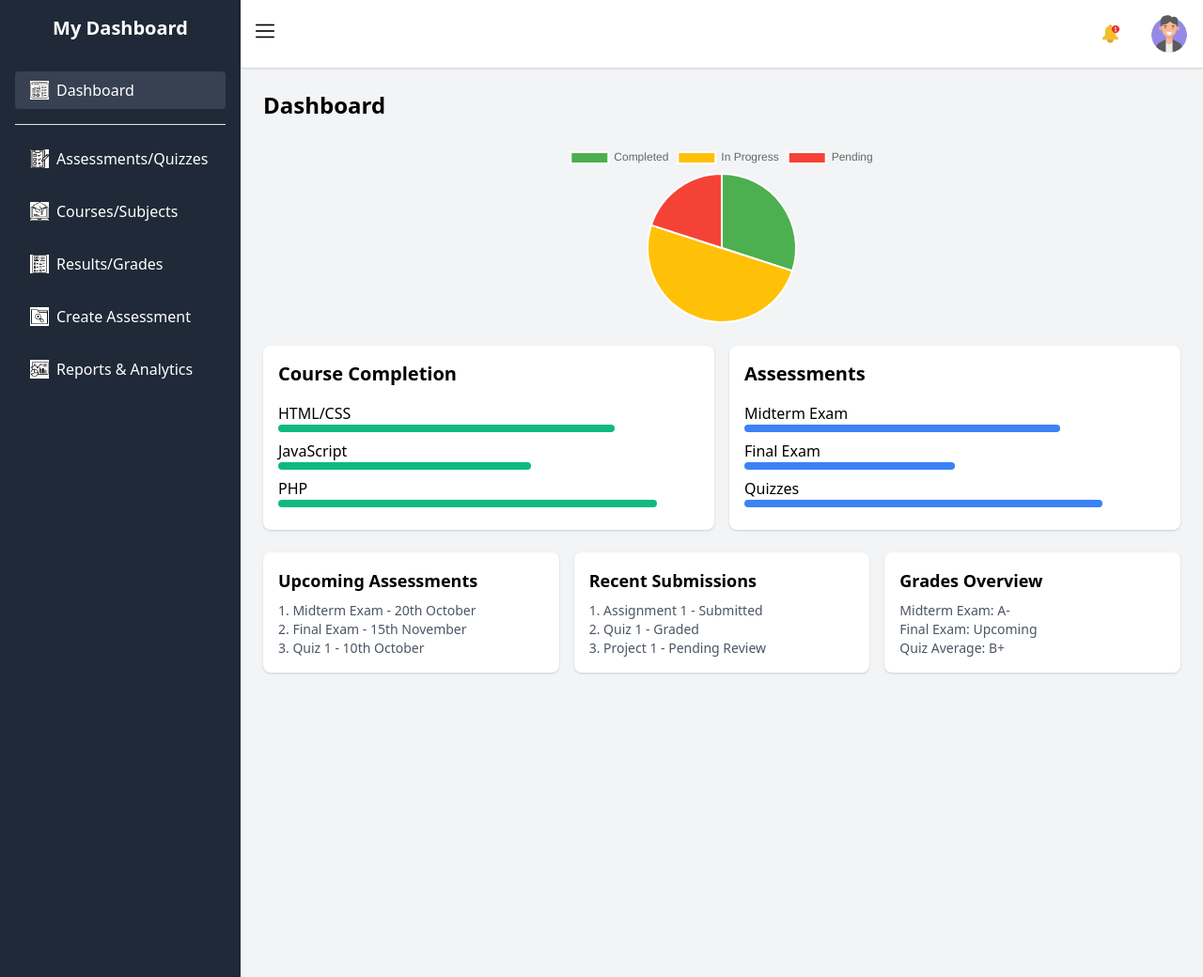
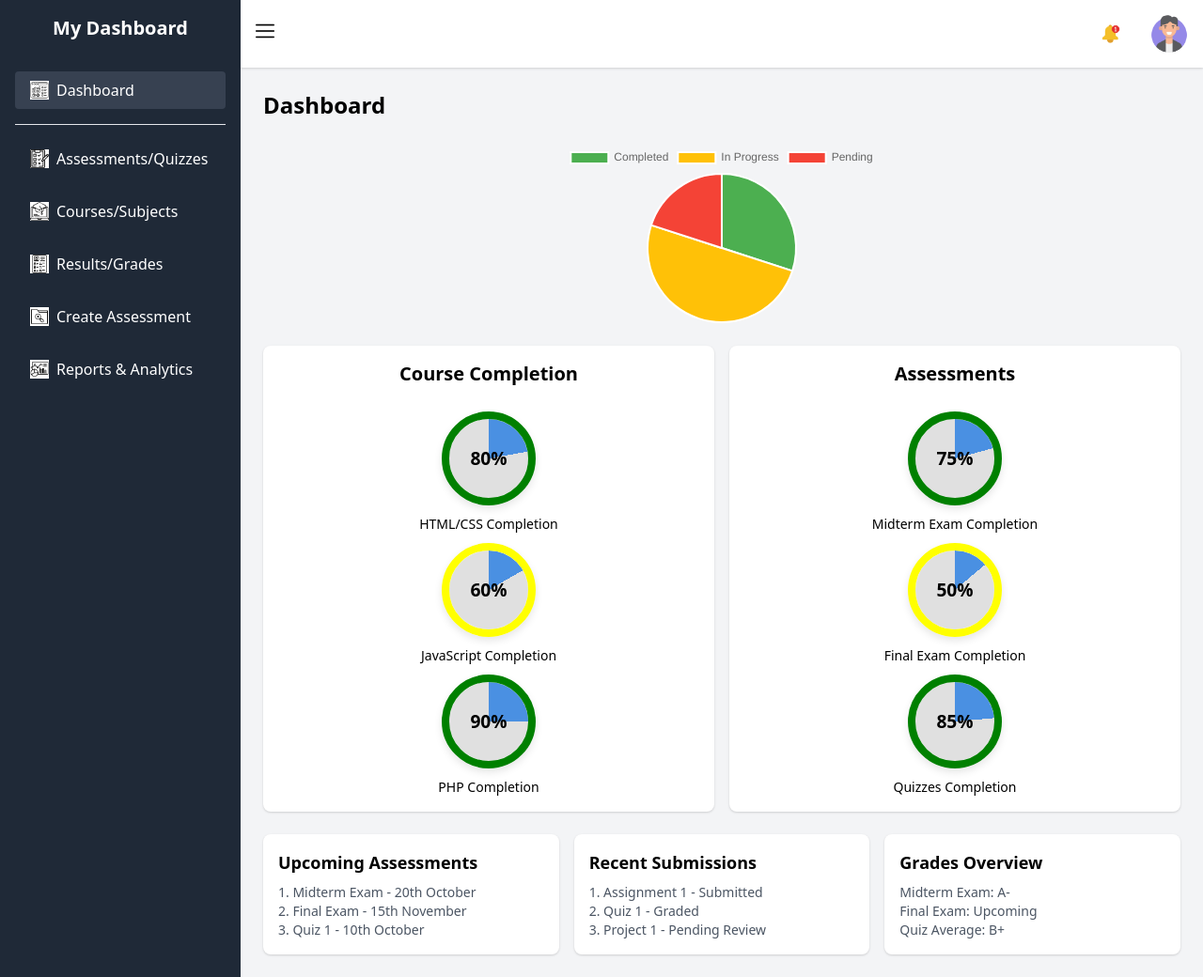
Before and after one commit to GitAddWindel/PROJECT_2025, a PHP site: page / in a window 1280 px wide. Shown: the whole page at 94% size. Run offline with PHP 8.4, Linux system fonts and the light colour scheme.

Commit message:
Update UI

```diff
--- a/public/index.php
+++ b/public/index.php
@@ -69,8 +69,88 @@
                 }
             });
         }
+
+        function loadCircleProgress() {
+
+        }
+
+        // START:: LOAD PROGRESS
+        document.addEventListener('DOMContentLoaded', () => {
+    const circles = document.querySelectorAll('.circle-progress');
+
+    circles.forEach(circle => {
+        const percentage = parseInt(circle.getAttribute('data-percentage')); // Get the percentage as an integer
+        let currentPercentage = 0; // Start at 0%
+
+        // Set the CSS variable for the conic-gradient background
+        circle.style.setProperty('--percentage', currentPercentage + 'deg'); // Initialize at 0
+
+        // Determine the border color based on final percentage
+        setCircleBorderColor(circle, percentage);
+
+        // Animate the percentage from 0 to the specified value
+        const interval = setInterval(() => {
+            if (currentPercentage < percentage) {
+                currentPercentage++;
+                circle.style.setProperty('--percentage', currentPercentage + 'deg'); // Update the gradient
+                circle.querySelector('.percentage-text').textContent = `${currentPercentage}%`; // Update text
+            } else {
+                clearInterval(interval); // Stop when we reach the target percentage
+            }
+        }, 20); // Adjust the speed of the animation here (milliseconds)
+    });
+});
+
+function setCircleBorderColor(circle, percentage) {
+    // Determine the border color based on percentage
+    if (percentage <= 40) {
+        circle.style.borderColor = 'red'; // For 0% - 40%
+    } else if (percentage <= 70) {
+        circle.style.borderColor = 'yellow'; // For 41% - 70%
+    } else {
+        circle.style.borderColor = 'green'; // For 71% - 100%
+    }
+}
+
+
     </script>
 </head>
+<style>
+   .circle-progress {
+    position: relative;
+    width: 100px;  /* Diameter of the circle */
+    height: 100px; /* Diameter of the circle */
+    border-radius: 50%; /* Make it circular */
+    border: 8px solid #4A90E2; /* Outline color and thickness */
+    background: conic-gradient(
+        #4A90E2 var(--percentage, 0%),
+        #e0e0e0 0%
+    );
+    display: flex;
+    align-items: center;
+    justify-content: center;
+    margin: 10px; /* Space around the circle */
+    box-shadow: 0 4px 8px rgba(0, 0, 0, 0.1); /* Optional shadow */
+    background-clip: padding-box; /* Ensures the background doesn't overlap the border */
+    transition: background 0.5s ease; /* Smooth transition for background */
+}
+
+.percentage-text {
+    position: absolute;
+    font-weight: bold;
+    font-size: 1.2rem; /* Adjust font size as needed */
+    color: #000; /* Color of the text */
+    border-radius: 50%; /* Round text background */
+    padding: 5px 10px; /* Padding around text */
+    transition: opacity 0.5s ease; /* Smooth transition for text opacity */
+}
+
+.circle-progress[data-percentage] {
+    --percentage: calc(var(--percentage) * 1deg); /* Set custom property based on percentage */
+}
+
+
+</style>
 <body class="bg-gray-100">
 
     <!-- Sidebar and Main Content Container -->
@@ -174,40 +254,48 @@
         <canvas id="myPieChart" class="w-full h-48"></canvas>
     </div>
 
-    <!-- Progress Bars Section -->
-    <div class="grid grid-cols-1 md:grid-cols-2 gap-4">
-        <div class="bg-white p-4 rounded-lg shadow">
-            <h2 class="text-xl font-semibold mb-4">Course Completion</h2>
-            <div class="mb-2">
-                <span>HTML/CSS</span>
-                <div class="h-2 bg-green-500 rounded" style="width: 80%;"></div>
-            </div>
-            <div class="mb-2">
-                <span>JavaScript</span>
-                <div class="h-2 bg-green-500 rounded" style="width: 60%;"></div>
-            </div>
-            <div class="mb-2">
-                <span>PHP</span>
-                <div class="h-2 bg-green-500 rounded" style="width: 90%;"></div>
-            </div>
+<!-- Progress Bars Section -->
+<div class="grid grid-cols-1 md:grid-cols-2 gap-4">
+    <div class="bg-white p-4 rounded-lg shadow flex flex-col items-center">
+        <h2 class="text-xl font-semibold mb-4">Course Completion</h2>
+        <div class="circle-progress mb-4" data-percentage="80" aria-label="HTML/CSS Completion">
+            <span class="percentage-text">0%</span>
         </div>
+        <span class="text-sm">HTML/CSS Completion</span> <!-- Added name -->
 
-        <div class="bg-white p-4 rounded-lg shadow">
-            <h2 class="text-xl font-semibold mb-4">Assessments</h2>
-            <div class="mb-2">
-                <span>Midterm Exam</span>
-                <div class="h-2 bg-blue-500 rounded" style="width: 75%;"></div>
-            </div>
-            <div class="mb-2">
-                <span>Final Exam</span>
-                <div class="h-2 bg-blue-500 rounded" style="width: 50%;"></div>
-            </div>
-            <div class="mb-2">
-                <span>Quizzes</span>
-                <div class="h-2 bg-blue-500 rounded" style="width: 85%;"></div>
-            </div>
+        <div class="circle-progress mb-4" data-percentage="60" aria-label="JavaScript Completion">
+            <span class="percentage-text">0%</span>
         </div>
+        <span class="text-sm">JavaScript Completion</span> <!-- Added name -->
+
+        <div class="circle-progress mb-4" data-percentage="90" aria-label="PHP Completion">
+            <span class="percentage-text">0%</span>
+        </div>
+        <span class="text-sm">PHP Completion</span> <!-- Added name -->
     </div>
+
+    <div class="bg-white p-4 rounded-lg shadow flex flex-col items-center">
+        <h2 class="text-xl font-semibold mb-4">Assessments</h2>
+        <div class="circle-progress mb-4" data-percentage="75" aria-label="Midterm Exam Completion">
+            <span class="percentage-text">0%</span>
+        </div>
+        <span class="text-sm">Midterm Exam Completion</span> <!-- Added name -->
+
+        <div class="circle-progress mb-4" data-percentage="50" aria-label="Final Exam Completion">
+            <span class="percentage-text">0%</span>
+        </div>
+        <span class="text-sm">Final Exam Completion</span> <!-- Added name -->
+
+        <div class="circle-progress mb-4" data-percentage="85" aria-label="Quizzes Completion">
+            <span class="percentage-text">0%</span>
+        </div>
+        <span class="text-sm">Quizzes Completion</span> <!-- Added name -->
+    </div>
+</div>
+
+
+
+
 
     <!-- Assessment Cards Section -->
     <div class="grid grid-cols-1 md:grid-cols-3 gap-4">
```
